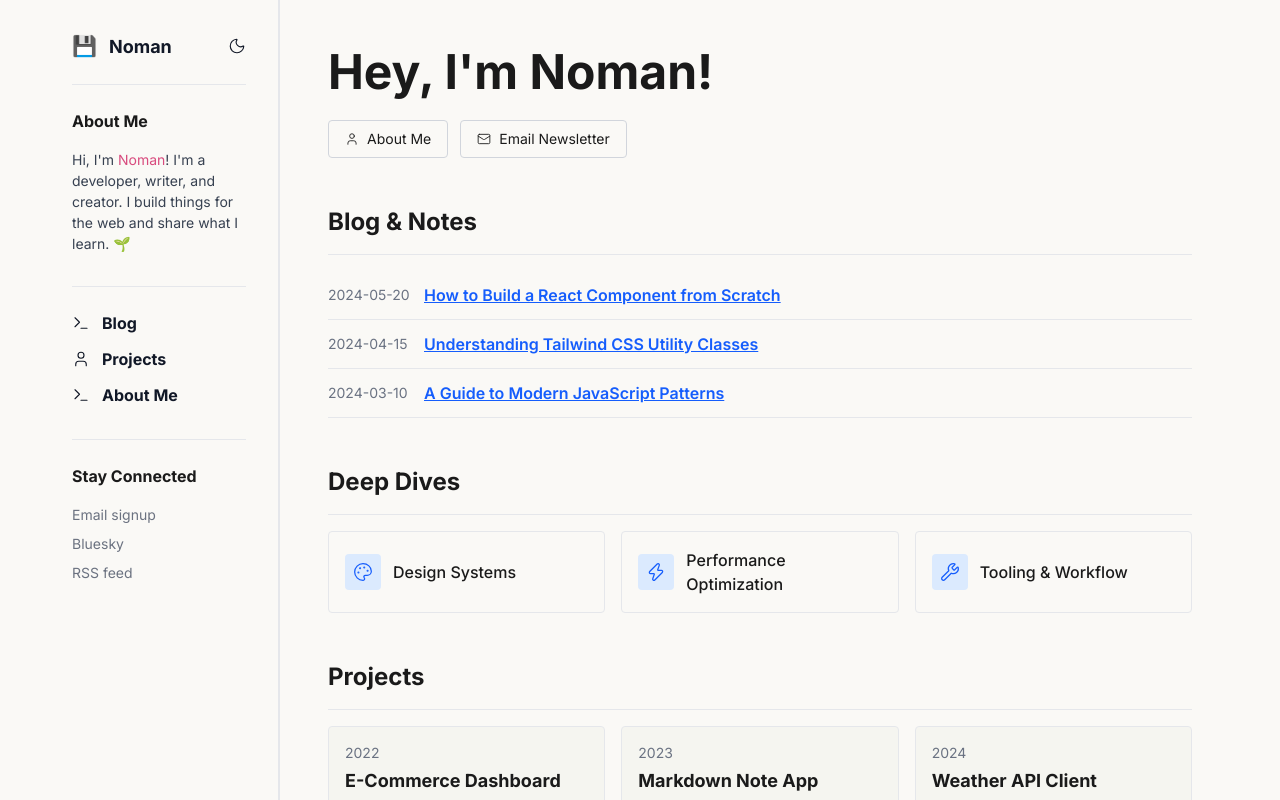
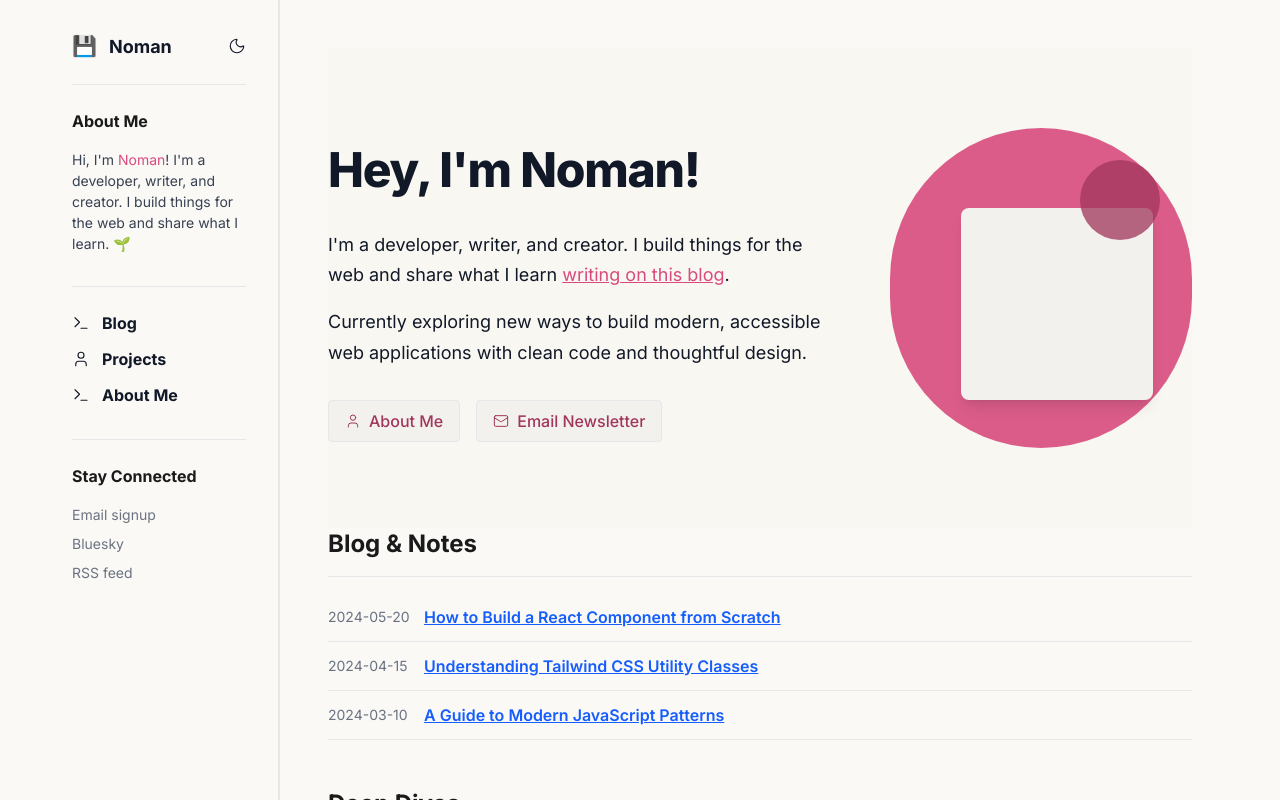
Before and after one commit to HackWithNoman/hackwithnoman-site, a Next.js app: page / in a window 1280 px wide. Shown: the top 800 px of the page. Built offline with nearby package versions, Linux system fonts and the light colour scheme.

Commit message:
feat: updated hero

```diff
--- a/src/components/HeroSection.tsx
+++ b/src/components/HeroSection.tsx
@@ -3,15 +3,59 @@ import { User, Mail } from "lucide-react";
 
 const HeroSection = () => {
   return (
-    <section className="mb-12">
-      <h1 className="text-5xl font-bold mb-6">Hey, I'm Noman!</h1>
-      <div className="flex flex-wrap gap-3">
-        <button className="border border-gray-300 rounded px-4 py-2 text-sm flex items-center gap-2 hover:bg-gray-50 transition-colors">
-          <User size={14} strokeWidth={1.5} /> About Me
-        </button>
-        <button className="border border-gray-300 rounded px-4 py-2 text-sm flex items-center gap-2 hover:bg-gray-50 transition-colors">
-          <Mail size={14} strokeWidth={1.5} /> Email Newsletter
-        </button>
+    <section className="py-16 md:py-20 bg-[#F9F7F2]">
+      <div className="flex flex-col md:flex-row items-center gap-8 md:gap-12">
+        {/* Text Content - 65% width */}
+        <div className="w-full md:w-[65%]">
+          {/* Main Heading */}
+          <h1 className="text-[2.5rem] md:text-[3rem] font-extrabold tracking-tight text-[#111827] mb-6">
+            Hey, I'm Noman!
+          </h1>
+
+          {/* Body Paragraphs */}
+          <div className="space-y-4">
+            <p className="text-[1.125rem] leading-[1.7] text-[#111827]">
+              I'm a developer, writer, and creator. I build things for the web
+              and share what I learn{" "}
+              <a href="#" className="text-[#D84B7E] underline">
+                writing on this blog
+              </a>
+              .
+            </p>
+            <p className="text-[1.125rem] leading-[1.7] text-[#111827]">
+              Currently exploring new ways to build modern, accessible web
+              applications with clean code and thoughtful design.
+            </p>
+          </div>
+
+          {/* Action Buttons */}
+          <div className="flex flex-wrap gap-4 mt-8">
+            <button className="bg-[#F3F1ED] border border-[#E5E7EB] px-4 py-2 rounded-sm flex items-center gap-2 hover:opacity-80 transition-opacity">
+              <User size={16} strokeWidth={1.5} className="text-[#A1365D]" />
+              <span className="text-[#A1365D] font-medium">About Me</span>
+            </button>
+            <button className="bg-[#F3F1ED] border border-[#E5E7EB] px-4 py-2 rounded-sm flex items-center gap-2 hover:opacity-80 transition-opacity">
+              <Mail size={16} strokeWidth={1.5} className="text-[#A1365D]" />
+              <span className="text-[#A1365D] font-medium">
+                Email Newsletter
+              </span>
+            </button>
+          </div>
+        </div>
+
+        {/* Illustration Placeholder - 35% width */}
+        <div className="w-full md:w-[35%] flex justify-center md:justify-end">
+          <div className="relative w-64 h-64 md:w-80 md:h-80">
+            {/* Pink circle background */}
+            <div className="absolute inset-0 rounded-full bg-[#D84B7E] opacity-90" />
+
+            {/* Character/Graphic (placeholder) */}
+            <div className="absolute inset-0 flex items-center justify-center overflow-visible">
+              <div className="w-40 h-40 md:w-48 md:h-48 bg-[#F3F1ED] rounded-lg shadow-lg transform translate-y-4 translate-x-4" />
+              <div className="absolute top-8 right-8 w-20 h-20 bg-[#A1365D] rounded-full opacity-75" />
+            </div>
+          </div>
+        </div>
       </div>
     </section>
   );
```
